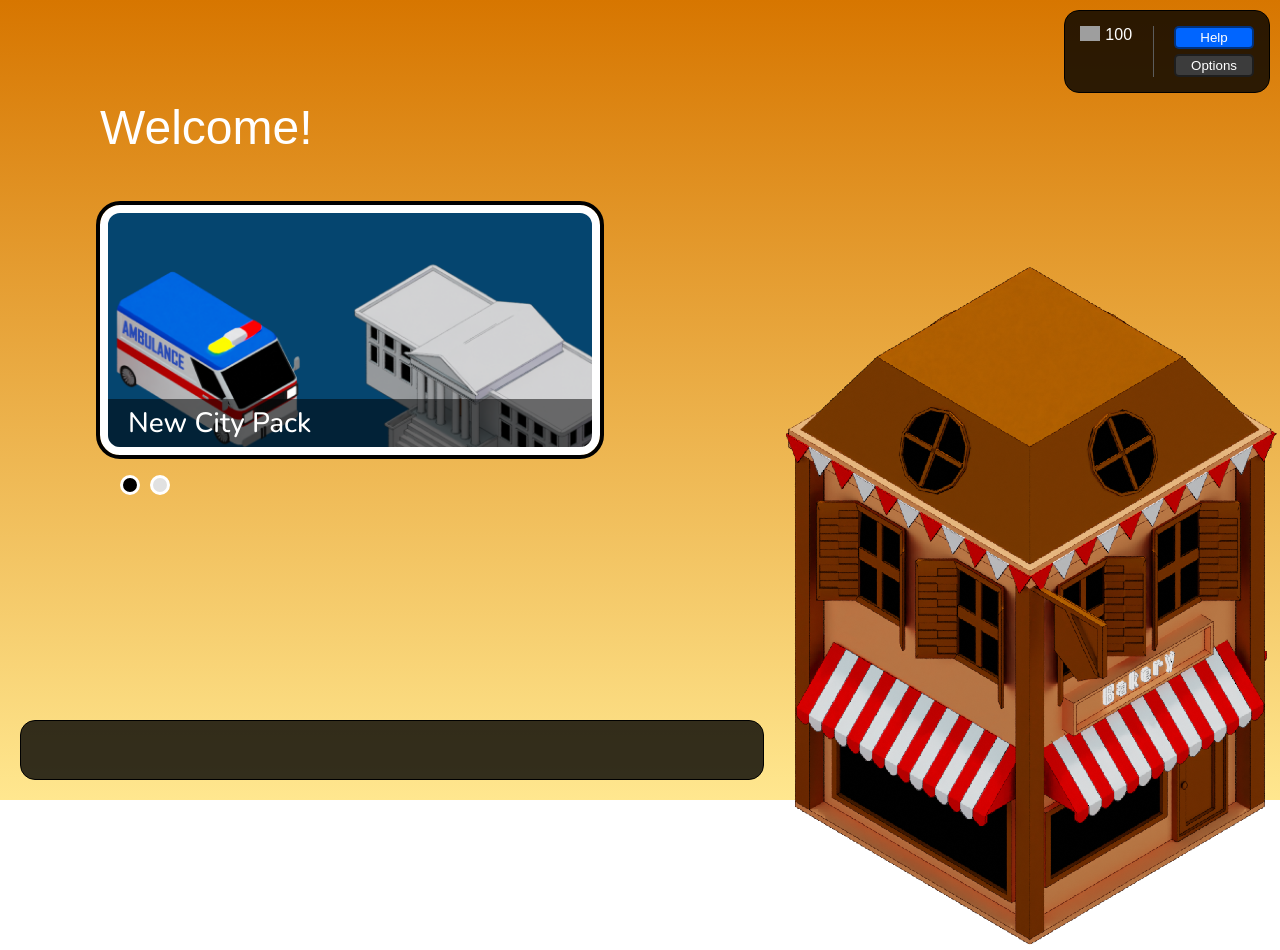
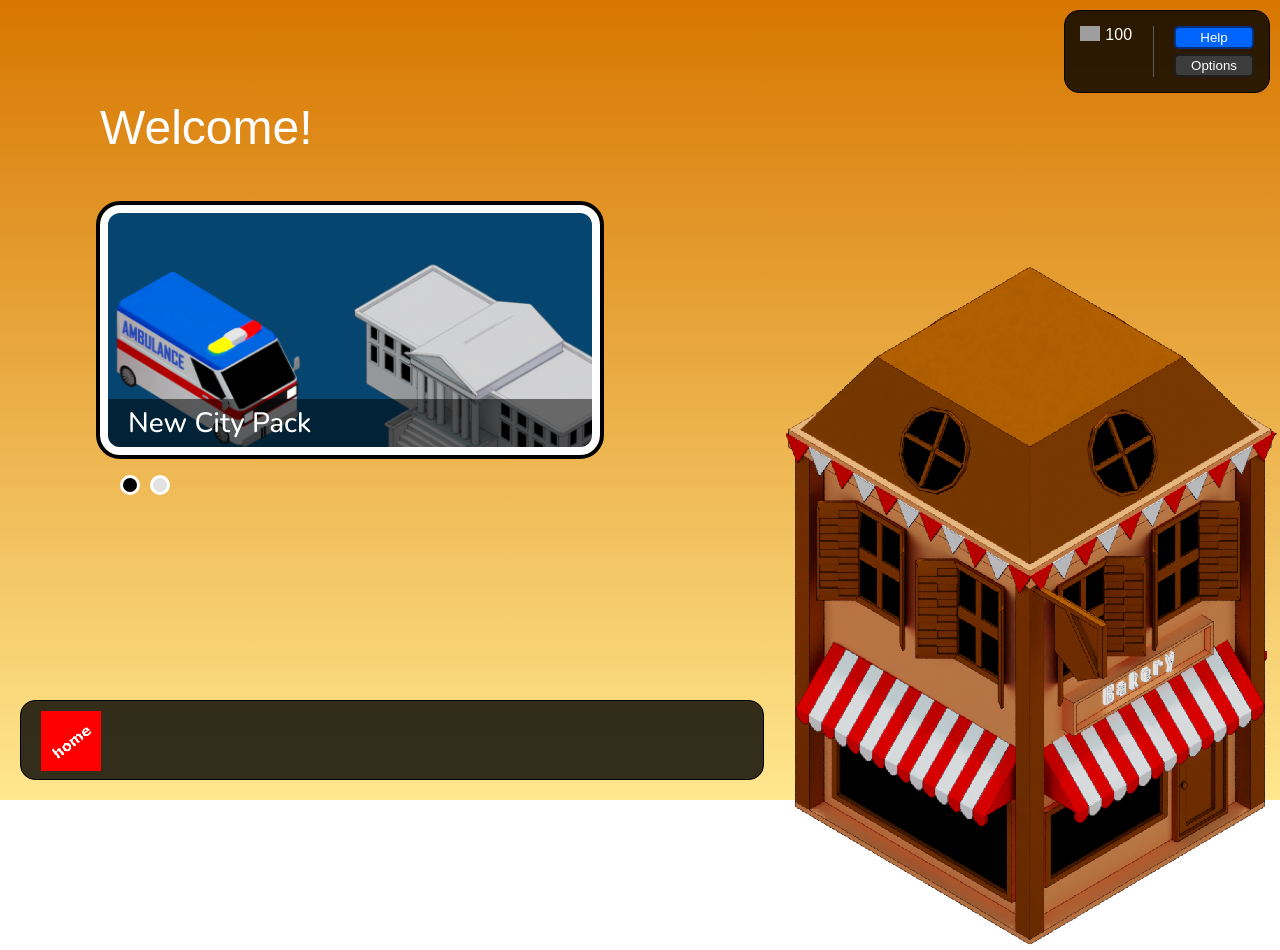
Before and after one commit to belicfr/react-iso-engine, a React (Vite) app: page / in a window 1280 px wide. Built offline with nearby package versions, Linux system fonts and the light colour scheme; grey boxes are pictures that could not be loaded; a web font is replaced by a local one.

Commit message:
feat: implement home button

```diff
--- a/src/game/gui/navbar/NavigationBar.css
+++ b/src/game/gui/navbar/NavigationBar.css
@@ -10,15 +10,35 @@
   background-color: rgba(0, 0, 0, 0.8);
   border: solid 1px rgb(0, 0, 0);
   border-radius: 15px;
-  height: 60px;
+  height: 80px;
   width: 100%;
   display: flex;
   column-gap: 20px;
+  padding: 10px 20px;
 }
 @media (min-width: 1024px) {
   .navigation-bar__container > .navigation-bar {
     width: 60%;
   }
 }
+.navigation-bar__container > .navigation-bar > [class^=navigation-bar__icon] {
+  flex: none;
+  width: 60px;
+  height: 60px;
+  image-rendering: pixelated;
+  transition: all 0.1s linear;
+}
+.navigation-bar__container > .navigation-bar > [class^=navigation-bar__icon]:hover {
+  transform: translateY(-2px);
+  cursor: pointer;
+}
+.navigation-bar__container > .navigation-bar > [class^=navigation-bar__icon]:active {
+  opacity: 0.6;
+}
+.navigation-bar__container > .navigation-bar > [class^=navigation-bar__icon].navigation-bar__icon-home {
+  background-image: url("/src/assets/gamelib/albumhud/gui_home_nb.png");
+  background-repeat: no-repeat;
+  background-size: contain;
+}
 
 /*# sourceMappingURL=NavigationBar.css.map */
--- a/src/game/gui/navbar/NavigationBar.sass
+++ b/src/game/gui/navbar/NavigationBar.sass
@@ -14,11 +14,36 @@
     border: solid 1px rgb(0 0 0)
     border-radius: 15px
 
-    height: 60px
+    height: 80px
     width: 100%
 
     display: flex
     column-gap: 20px
 
+    padding: 10px 20px
+
     @media (min-width: 1024px)
       width: 60%
+
+    > [class^="navigation-bar__icon"]
+      flex: none
+
+      width: 60px
+      height: 60px
+
+      image-rendering: pixelated
+
+      transition: all .1s linear
+
+      &:hover
+        transform: translateY(-2px)
+
+        cursor: pointer
+
+      &:active
+        opacity: .6
+
+      &.navigation-bar__icon-home
+        background-image: url("/src/assets/gamelib/albumhud/gui_home_nb.png")
+        background-repeat: no-repeat
+        background-size: contain
--- a/src/game/gui/navbar/NavigationBar.tsx
+++ b/src/game/gui/navbar/NavigationBar.tsx
@@ -1,14 +1,17 @@
 import {FC} from "react";
 import "./NavigationBar.css";
 
-type Props = object;
+type Props = {
+  onHomeClick: () => void,
+};
 
 export const NavigationBar: FC<Props> = props => {
   return (
     <>
       <div className="navigation-bar__container">
         <div className="navigation-bar">
-        {/*  */}
+          <div className="navigation-bar__icon-home"
+               onClick={props.onHomeClick}></div>
         </div>
       </div>
     </>
```
Also changed, not shown: 1 other file (tests, documents, lock files or other folders).
